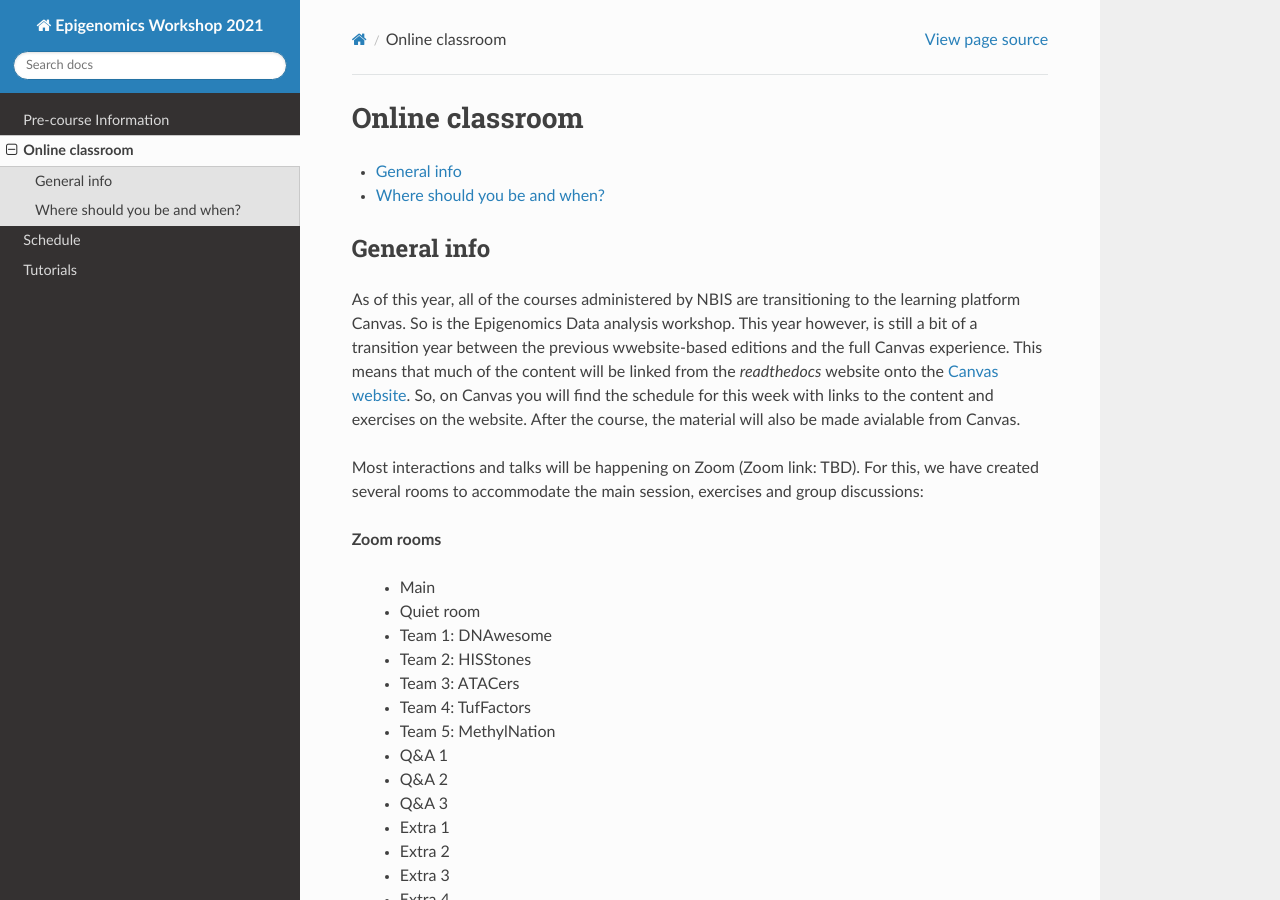
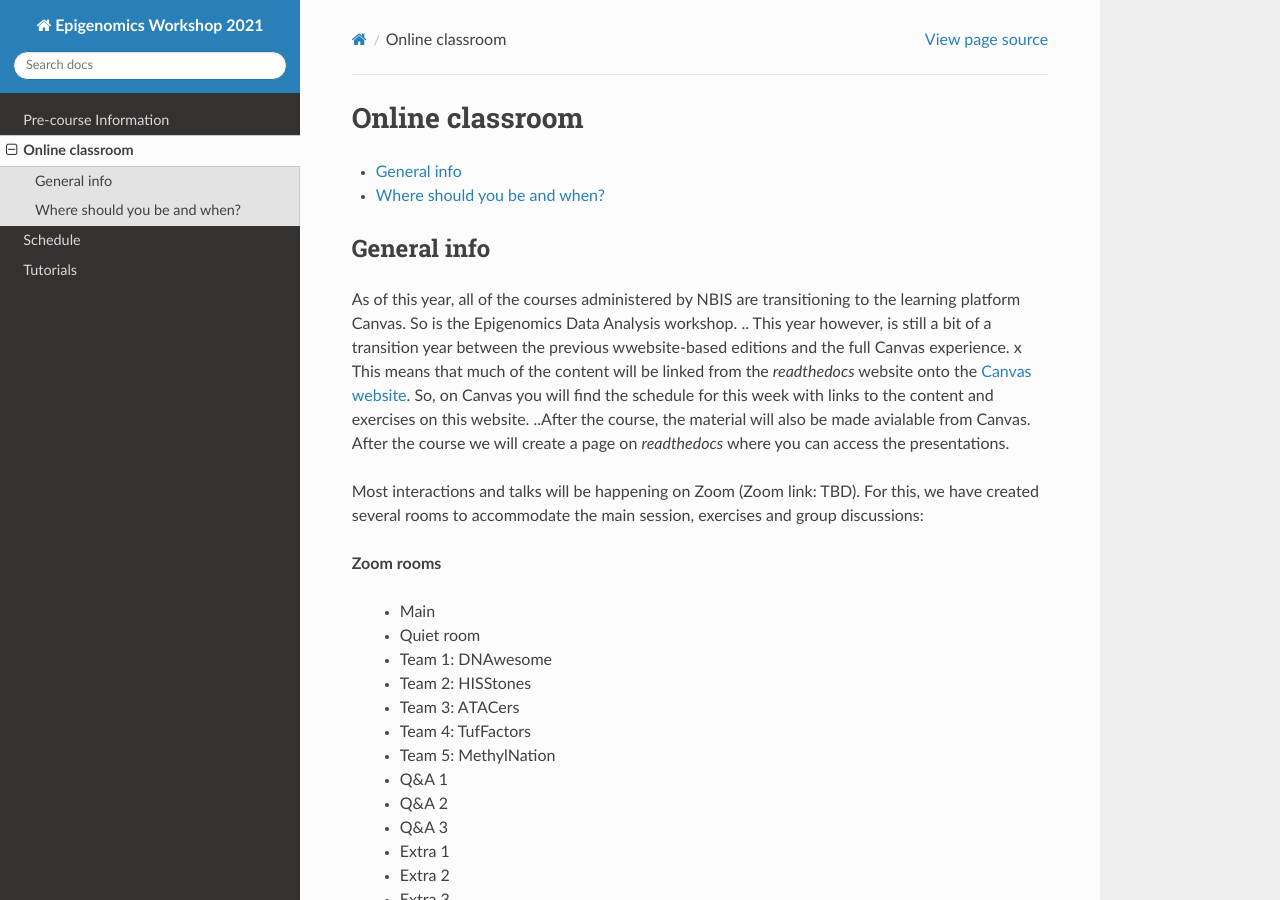
Before and after one commit to NBISweden/workshop-epigenomics-RTDs, a Sphinx documentation site: the page built from docs/content/online-classroom.rst, in a window 1280 px wide and 900 px high. Built offline with Sphinx 7.4.7 and the Read the Docs theme 2.0.0, drawn with Linux system fonts in a browser that asks for light colours.

Commit message:
minor changes in online classroom

```diff
--- a/docs/content/online-classroom.rst
+++ b/docs/content/online-classroom.rst
@@ -7,7 +7,12 @@ Online classroom
 General info
 -------------
 
-As of this year, all of the courses administered by NBIS are transitioning to the learning platform Canvas. So is the Epigenomics Data analysis workshop. This year however, is still a bit of a transition year between the previous wwebsite-based editions and the full Canvas experience. This means that much of the content will be linked from the *readthedocs* website onto the `Canvas website <https://uppsala.instructure.com/courses/51975>`_. So, on Canvas you will find the schedule for this week with links to the content and exercises on the website. After the course, the material will also be made avialable from Canvas.
+As of this year, all of the courses administered by NBIS are transitioning to the learning platform Canvas. So is the Epigenomics Data Analysis workshop.
+.. This year however, is still a bit of a transition year between the previous wwebsite-based editions and the full Canvas experience. x
+This means that much of the content will be linked from the *readthedocs* website onto the `Canvas website <https://uppsala.instructure.com/courses/51975>`_.
+So, on Canvas you will find the schedule for this week with links to the content and exercises on this website.
+..After the course, the material will also be made avialable from Canvas.
+After the course we will create a page on *readthedocs* where you can access the presentations.
 
 Most interactions and talks will be happening on Zoom (Zoom link: TBD). For this, we have created several rooms to accommodate the main session, exercises and group discussions:
 
```
